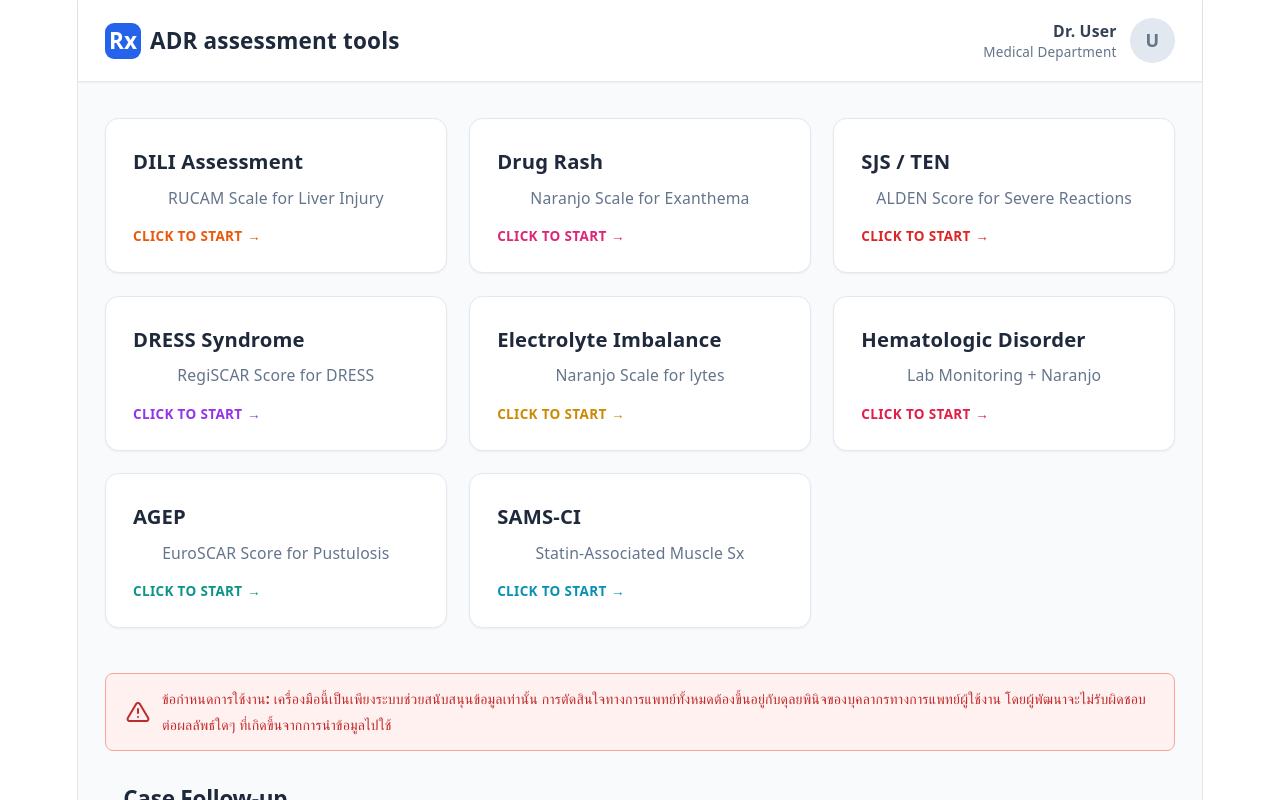
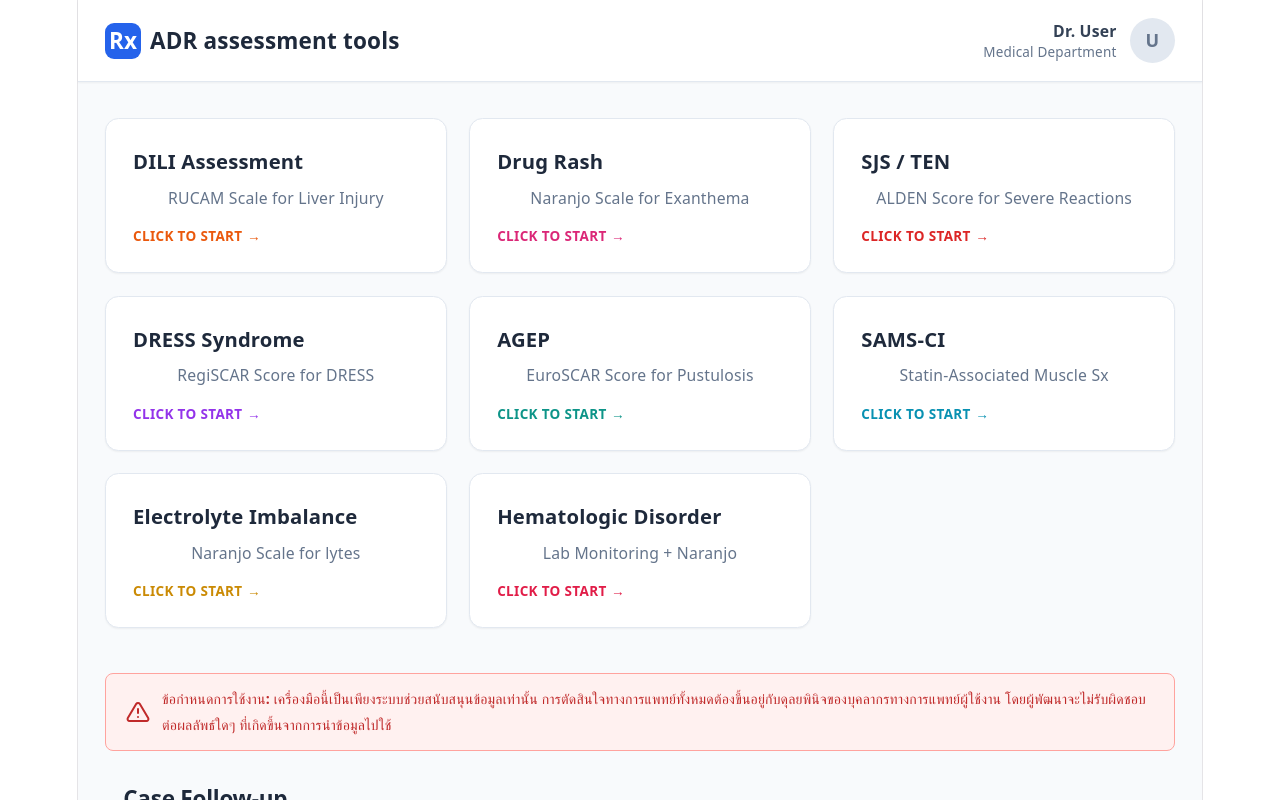
Before and after one commit to ungsriswork-oss/ADR, a React (Vite) app: page / in a window 1280 px wide. Shown: the top 800 px of the page. Built offline with nearby package versions, Linux system fonts and the light colour scheme.

Commit message:
Home switch

```diff
--- a/src/pages/Home.jsx
+++ b/src/pages/Home.jsx
@@ -29,7 +29,11 @@ const Home = () => {
     if (Array.isArray(c.rankedDrugs) && c.rankedDrugs.length > 0) {
       return c.rankedDrugs;
     }
-    if (c.savedData && Array.isArray(c.savedData.drugList) && c.savedData.drugList.length > 0) {
+    if (
+      c.savedData &&
+      Array.isArray(c.savedData.drugList) &&
+      c.savedData.drugList.length > 0
+    ) {
       return c.savedData.drugList;
     }
     if (Array.isArray(c.drugList) && c.drugList.length > 0) {
@@ -38,7 +42,7 @@ const Home = () => {
     return [];
   };
 
-  // ✅ UPDATE 1: เพิ่ม SAMS-CI ในรายการ Tools
+  // ✅ UPDATE: ปรับลำดับ Tools ตามที่คุณต้องการ (AGEP <-> Electro, SAMS <-> Heme)
   const tools = [
     {
       id: 'dili',
@@ -72,6 +76,25 @@ const Home = () => {
       active: true,
       path: '/assess/dress',
     },
+    // สลับตำแหน่ง: เอา AGEP มาไว้ตรงนี้ (แทน Electro เดิม)
+    {
+      id: 'agep',
+      title: 'AGEP',
+      desc: 'EuroSCAR Score for Pustulosis',
+      color: 'teal',
+      active: true,
+      path: '/assess/agep',
+    },
+    // สลับตำแหน่ง: เอา SAMS-CI มาไว้ตรงนี้ (แทน Heme เดิม)
+    {
+      id: 'sams',
+      title: 'SAMS-CI',
+      desc: 'Statin-Associated Muscle Sx',
+      color: 'cyan',
+      active: true,
+      path: '/assess/sams',
+    },
+    // สลับตำแหน่ง: เอา Electro มาไว้ตรงนี้
     {
       id: 'electro',
       title: 'Electrolyte Imbalance',
@@ -80,6 +103,7 @@ const Home = () => {
       active: true,
       path: '/assess/electro',
     },
+    // สลับตำแหน่ง: เอา Hematologic มาไว้ตรงนี้
     {
       id: 'heme',
       title: 'Hematologic Disorder',
@@ -88,26 +112,9 @@ const Home = () => {
       active: true,
       path: '/assess/heme',
     },
-    {
-      id: 'agep',
-      title: 'AGEP',
-      desc: 'EuroSCAR Score for Pustulosis',
-      color: 'teal',
-      active: true,
-      path: '/assess/agep',
-    },
-    // --- ส่วนที่เพิ่มใหม่ ---
-    {
-      id: 'sams',
-      title: 'SAMS-CI',
-      desc: 'Statin-Associated Muscle Sx',
-      color: 'cyan', // เลือกสี Cyan เพื่อให้ต่างจาก Teal ของ AGEP
-      active: true,
-      path: '/assess/sams',
-    },
   ];
 
-  // ✅ UPDATE 2: เพิ่มเคสสีสำหรับ 'sams' ใน Badge
+  // ✅ HELPER: ฟังก์ชันเดิม
   const getADRBadgeClass = (type) => {
     switch (type?.toLowerCase()) {
       case 'dili':
@@ -118,9 +125,9 @@ const Home = () => {
         return 'bg-red-100 text-red-700 border-red-200';
       case 'dress':
         return 'bg-purple-100 text-purple-700 border-purple-200';
-      case 'agep': // เพิ่มของ AGEP เดิมเผื่อไว้ (ในโค้ดเก่าอาจจะยังไม่มี case นี้ชัดเจน)
+      case 'agep':
         return 'bg-teal-100 text-teal-700 border-teal-200';
-      case 'sams': // เพิ่มใหม่สำหรับ SAMS
+      case 'sams':
         return 'bg-cyan-100 text-cyan-700 border-cyan-200';
       default:
         return 'bg-slate-100 text-slate-700 border-slate-200';
@@ -129,7 +136,7 @@ const Home = () => {
 
   return (
     <div className="min-h-screen bg-slate-50 font-sans">
-      {/* Navigation ส่วนเดิม */}
+      {/* Navigation */}
       <nav className="bg-white border-b border-slate-200 px-6 py-4 shadow-sm sticky top-0 z-20">
         <div className="max-w-5xl mx-auto flex justify-between items-center">
           <div className="flex items-center gap-2">
@@ -155,7 +162,7 @@ const Home = () => {
       </nav>
 
       <div className="max-w-5xl mx-auto px-6 py-8">
-        {/* Tools Grid - Mapping tools array ที่เพิ่ม SAMS แล้ว */}
+        {/* Tools Grid */}
         <div className="mb-10">
           <div className="grid grid-cols-1 md:grid-cols-2 lg:grid-cols-3 gap-5">
             {tools.map((tool) => (
@@ -200,7 +207,7 @@ const Home = () => {
           </div>
         </div>
 
-        {/* Disclaimer ส่วนเดิม */}
+        {/* Disclaimer */}
         <div
           style={{
             backgroundColor: '#fff1f0',
@@ -243,7 +250,7 @@ const Home = () => {
           </span>
         </div>
 
-        {/* ตาราง Case Follow-up ส่วนเดิม */}
+        {/* Case Follow-up Table */}
         <div>
           <div className="flex justify-between items-center mb-4">
             <div>
@@ -291,7 +298,6 @@ const Home = () => {
                       </td>
                       <td className="p-4 font-bold text-slate-800">{c.name}</td>
 
-                      {/* แสดง ADR Type */}
                       <td className="p-4 text-center">
                         <span
                           className={`px-2 py-1 rounded text-[10px] font-bold border uppercase ${getADRBadgeClass(
@@ -302,10 +308,11 @@ const Home = () => {
                         </span>
                       </td>
 
-                      {/* แสดง Suspected Drugs */}
                       <td className="p-4">
                         <div className="flex flex-wrap gap-1">
-                          {getSuspectedDrugs(c).slice(0, 3).map((d, i) => (
+                          {getSuspectedDrugs(c)
+                            .slice(0, 3)
+                            .map((d, i) => (
                               <span
                                 key={i}
                                 className="px-2 py-0.5 rounded text-xs border font-medium bg-slate-50 text-slate-600 border-slate-200"
```
Lines whose indentation alone changed are shown as unchanged.
